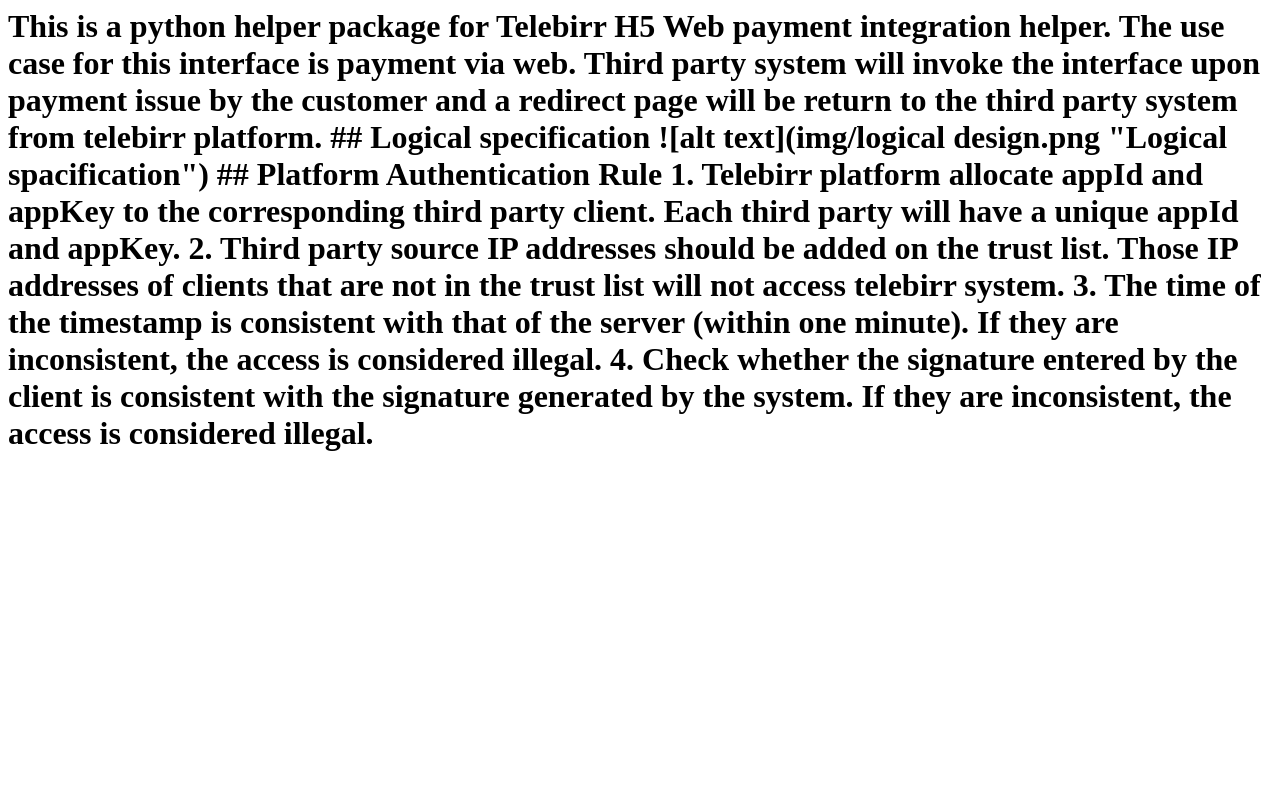
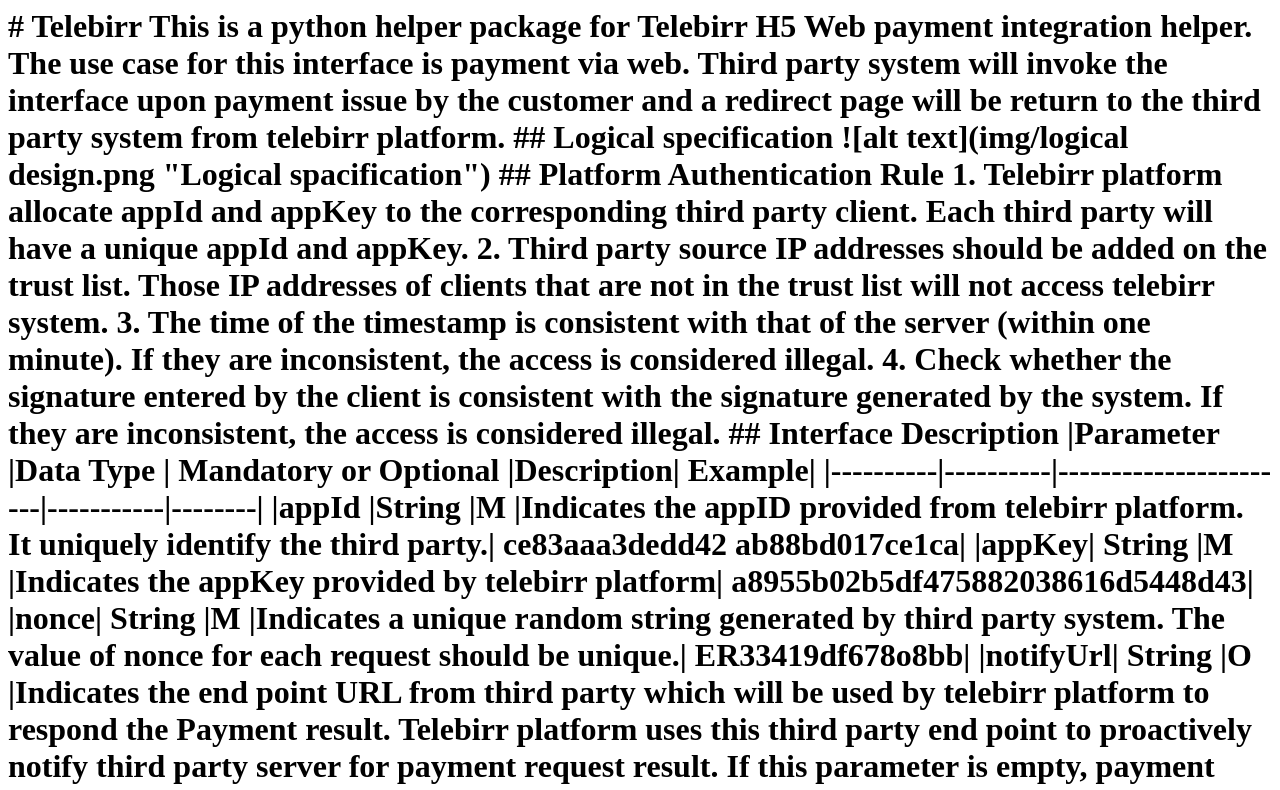
Before and after one commit to TelebirrApp/TelebirrApp, a plain HTML site: page index.html in a window 1280 px wide. Shown: the top 790 px of the page. Drawn offline with Linux system fonts and the light colour scheme.

````diff
--- a/index.html
+++ b/index.html
@@ -1,16 +1,88 @@
-<h1>
-  This is a python helper package for Telebirr H5 Web payment integration
-  helper. The use case for this interface is payment via web. Third party system
-  will invoke the interface upon payment issue by the customer and a redirect
-  page will be return to the third party system from telebirr platform. ##
-  Logical specification ![alt text](img/logical design.png "Logical
-  spacification") ## Platform Authentication Rule 1. Telebirr platform allocate
-  appId and appKey to the corresponding third party client. Each third party
-  will have a unique appId and appKey. 2. Third party source IP addresses should
-  be added on the trust list. Those IP addresses of clients that are not in the
-  trust list will not access telebirr system. 3. The time of the timestamp is
-  consistent with that of the server (within one minute). If they are
-  inconsistent, the access is considered illegal. 4. Check whether the signature
-  entered by the client is consistent with the signature generated by the
-  system. If they are inconsistent, the access is considered illegal.
+<h1># Telebirr
+
+This is a python helper package for Telebirr H5 Web payment integration helper. The use case for this interface is
+payment via web. Third party system will invoke the interface upon payment issue by the customer and a redirect page
+will be return to the third party system from telebirr platform.
+
+## Logical specification
+
+![alt text](img/logical design.png "Logical spacification")
+
+## Platform Authentication Rule
+
+1. Telebirr platform allocate appId and appKey to the corresponding third party client. Each third party will have a
+   unique appId and appKey.
+2. Third party source IP addresses should be added on the trust list. Those IP addresses of clients that are not in the
+   trust list will not access telebirr system.
+3. The time of the timestamp is consistent with that of the server (within one minute). If they are inconsistent, the
+   access is considered illegal.
+4. Check whether the signature entered by the client is consistent with the signature generated by the system. If they
+   are inconsistent, the access is considered illegal.
+
+## Interface Description
+
+|Parameter |Data Type | Mandatory or Optional |Description| Example|
+|----------|----------|-----------------------|-----------|--------|
+|appId |String |M |Indicates the appID provided from telebirr platform. It uniquely identify the third party.| ce83aaa3dedd42 ab88bd017ce1ca|
+|appKey| String |M |Indicates the appKey provided by telebirr platform| a8955b02b5df475882038616d5448d43|
+|nonce| String |M |Indicates a unique random string generated by third party system. The value of nonce for each request should be unique.| ER33419df678o8bb|
+|notifyUrl| String |O |Indicates the end point URL from third party which will be used by telebirr platform to respond the Payment result. Telebirr platform uses this third party end point to proactively notify third party server for payment request result. If this parameter is empty, payment result  notification will not be sent.| https://mmpay.trade.pay/notifyUrl/|
+|outTradeNo| String |M |Indicates the third party payment transaction order number that will be generated by third party system and it shall be unique. Supported contents for outTradeNo parameter value is  digits, letters, and underscores.| T0533111222S001114129|
+|returnUrl| String |M |Indicates third party redirect page URL after the payment completed.| https://mmpay.trade.pay/T0533111222S001114129|
+|shortCode| String |M |Indicates third party  Short Code provided from telebirr.| 8000001|
+|subject| String |M |Indicates the item or any other name for the payment that is being issued by the customer.
+Note: Special characters such as /, =, & are not allowed.| Book|
+|timeoutExpress| String |M |Indicates the payment Order request timeout from third party, which indicates the time for payment process to be ended. After this time the payment will not be processed and third party system can reinitiate again. Note: the parameter value unit is Minutes| 30|
+|timestamp| String |M |Indicates the time stamp on the request message. The timestamp should be in milliseconds. Python code：`str(int(datetime.datetime.now().timestamp() * 1000))` Note: Use unix timestamp| 1624546517701|
+|totalAmount| String |M |Indicates the order amount in ETB. The value ranges from 0.01 to 100000000.00 and is accurate to two decimal places. Note: The value will be authenticated by telebirr platform depending on the limit rule assigned to the customer. For instance, if the allowed daily limit transaction for a customer is 10,000 ETB then those transactions against this rule will be failed.| 9.00|
+|receiveName| String |O |Indicates the transaction receiver name. | Ethiopian airlines|
+
+## Interface Description
+Response message element is described below
+
+|Parameter |Data Type | Mandatory or Optional |Description| Example|
+|----------|----------|-----------------------|-----------|--------|
+|code |String |M |Indicates the Status Code for payment request| 0|
+|msg |String |M |Indicates the Status Code Description for payment request|  success|
+|data |Object |M |Indicates the Data Object that consists the toPayURL| |
+|toPayUrl |String |M |Indicates telebirr payment landing page URL to redirect the customer to H5 Web Payment. | https://h5pay.trade.pay/payId=RE9879T0972S|
+
+## Getting started
+
+` pip install telebirr `
+
+```python
+from telebirr import Telebirr
+private_key = "YOUR PUBLIC KEY FORM TELEBIRR ADMIN"
+telebirr = Telebirr(
+    app_id="YOUR APP ID FROM TELEBIRR ADMIN",
+    app_key="YOUR APP KEY FROM TELEBIRR ADMIN",
+    public_key=private_key,
+    notify_url="https://example.com/telebirr/121232",
+    receive_name="Your company name",
+    return_url="https://example.com/",
+    short_code="SHORT CODE FROM TELEBIRR ADMIN",
+    subject="Test",
+    timeout_express="30",
+    total_amount="10",
+    nonce="UNIQUE",
+    out_trade_no="UNIQUE"
+)
+response = telebirr.send_request()
+```
+
+## Decryption
+
+After the payment is successfully completed telebirr will send you notification through the notification url
+you have set on payment request. Here is how you can decrypt the payload coming from telebirr.
+
+
+```python
+from telebirr import Telebirr
+public_key = "YOUR PUBLIC KEY FORM TELEBIRR ADMIN"
+payload = "Payload coming from telebirr" // If you are using django it means request.body
+
+decrypted_data = Telebirr.decrypt(public_key=public_key, payload=payload)
+// Do what every you need to do with your data eg: update your order status
+```
 </h1>
````
